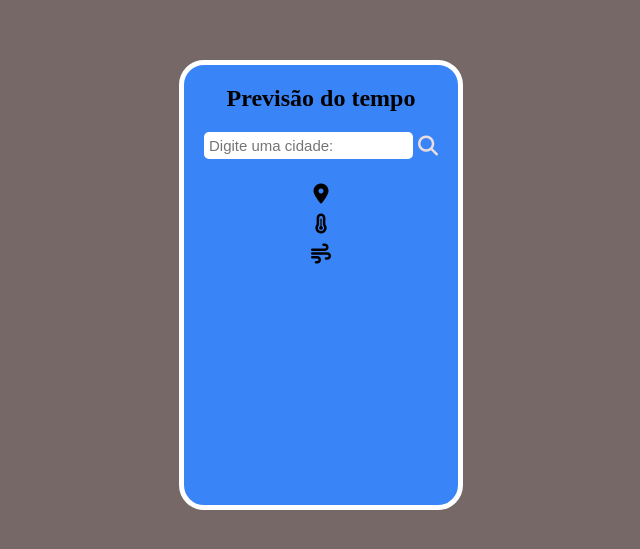
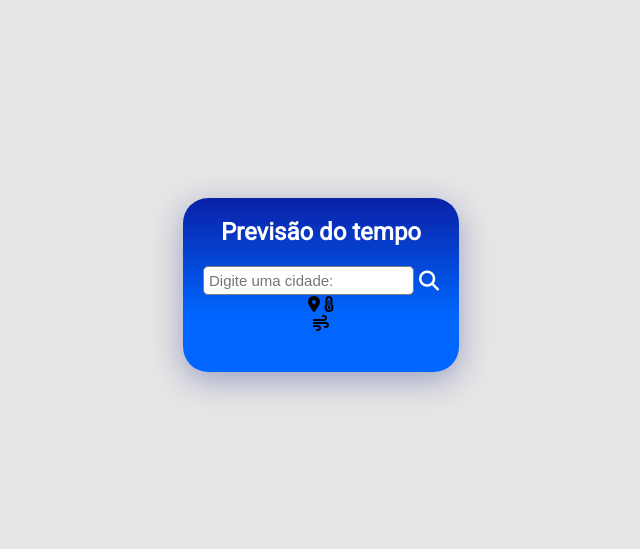
Before and after one commit to tadeubneto/Api-Tempo, a plain HTML site: page prevTempo/index.html in a window 1280 px wide. Shown: the part 115-664 px from the top of the page, without its empty margins (319-959 px from the left). Drawn offline with Linux system fonts and the light colour scheme.

Commit message:
CSS
add um backgroud, deixei o height automático, importei a fonte Roboto

```diff
--- a/prevTempo/style.css
+++ b/prevTempo/style.css
@@ -1,5 +1,6 @@
+@import url('https://fonts.googleapis.com/css2?family=Roboto:wght@100;400&display=swap');
 
-*{
+* {
   margin: 0;
   padding: 0;
   box-sizing: border-box;
@@ -10,7 +11,12 @@ display: flex;
   justify-content: center;
   align-items: center;
   height: 100vh;
-background-color: rgb(119, 104, 104);
+  background-color: rgb(230, 230, 230);
+
+}
+
+h2{
+  color: white;
 }
 
 main {
@@ -18,10 +24,11 @@ main {
   text-align: center;
   padding: 20px;
   border-radius: 25px;
-  border: solid 5px white;
+  background: linear-gradient(0deg, rgb(0, 102, 255) 32%, rgb(10, 33, 167) 100%);
   max-width: 300px;
-  height: 450px;
-  background-color: rgb(57, 133, 248);
+  height: auto;
+  box-shadow: 0 8px 32px 0 rgba(31, 38, 135, 0.37);
+  font-family: 'Roboto', sans-serif;
 }
 
 form {
@@ -35,9 +42,8 @@ form {
 input {
   padding: 5px;
   border-radius: 5px;
-  border: none;
+  border: solid 1px grey;
   font-size: 15px;
-  outline: none;
   }
 
 button {
@@ -50,26 +56,33 @@ button {
 
 button i {
   font-size: 20px;
-  color: rgb(235, 221, 221);
+  color: rgb(255, 255, 255);
 }
 
-#content {
+#content-response {
   display: flex;
   flex-direction: column;
   margin-top: 20px;
-
 }
 
-#content i {
+#content-response i {
   font-size: 20px;
-  padding: 5px;
+  text-align: center;
+  padding: 10px;
+}
+
+#content-response p {
+  font-weight: 400;
+  color: rgb(41, 40, 40);
+}
+
+#content-response .hidden {
+  display: none;
 }
 
 .img-content {
   align-items: center;
-
 }
-
 .img-content img {
   width: 80px;
 }
```
Lines whose indentation alone changed are shown as unchanged.
